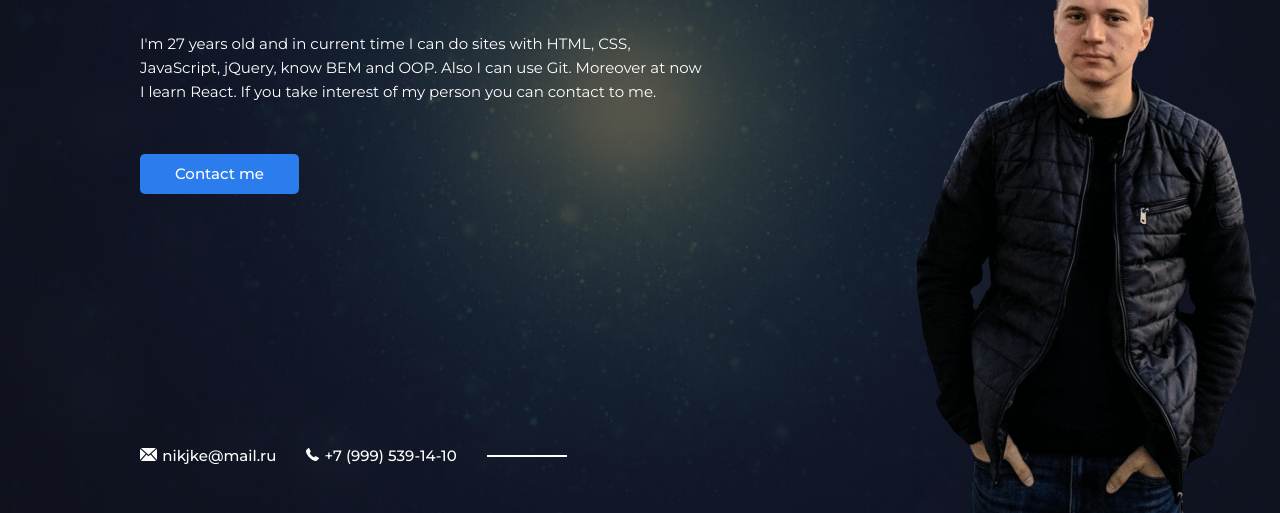
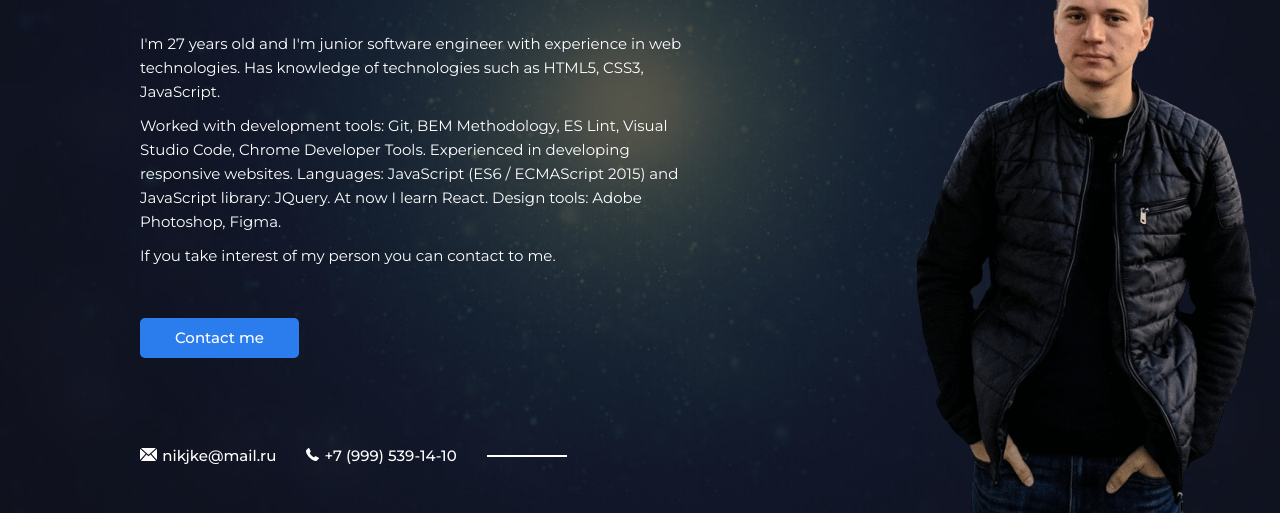
Before and after one commit to nikjke/Portfolio, a plain HTML site: page index.html in a window 1280 px wide. Shown: the part 287-800 px from the top of the page. Drawn offline with Linux system fonts and the light colour scheme.

Commit message:
add new information

```diff
--- a/index.html
+++ b/index.html
@@ -41,9 +41,14 @@
 
                 <div class="text">
                     <p>
-                        I'm 27 years old and in current time I can do sites with HTML, CSS, JavaScript, jQuery, know BEM and OOP. Also I can use Git.
-                        Moreover at now I learn React. If you take interest of my person you can contact to me.
+                        I'm 27 years old and I'm junior software engineer with experience in web technologies. Has knowledge of technologies such as HTML5, CSS3, JavaScript.
                     </p>
+                    <p>
+                        Worked with development tools: Git, BEM Methodology, ES Lint, Visual Studio Code, Chrome Developer Tools.
+                        Experienced in developing responsive websites. Languages: JavaScript (ES6 / ECMAScript 2015) and JavaScript library: JQuery.
+                        At now I learn React. Design tools: Adobe Photoshop, Figma.
+                    </p>
+                    <p>If you take interest of my person you can contact to me.</p>
                 </div>
                 <a href="contacts.html" class="btn">Contact me</a>
             </main>
```
Also changed, not shown: about.html (+5 -3 lines).
